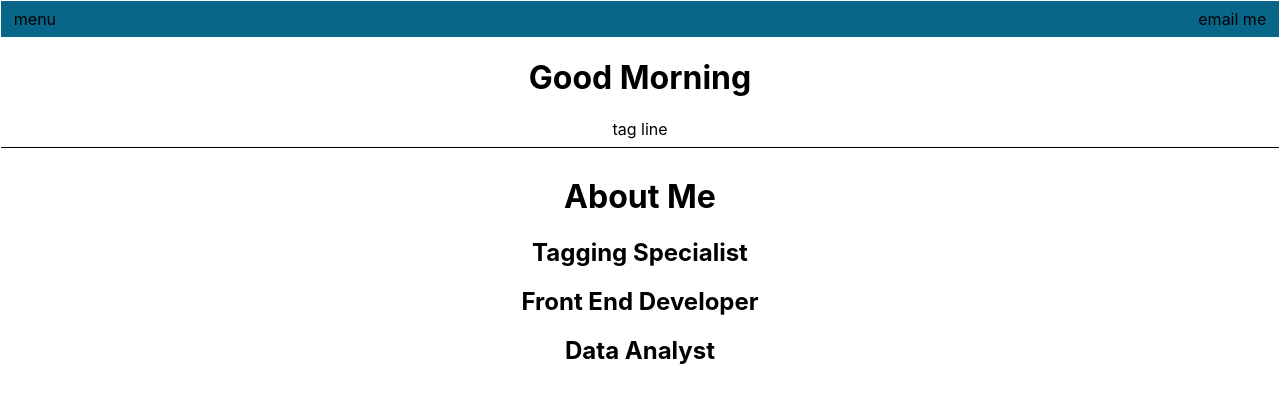
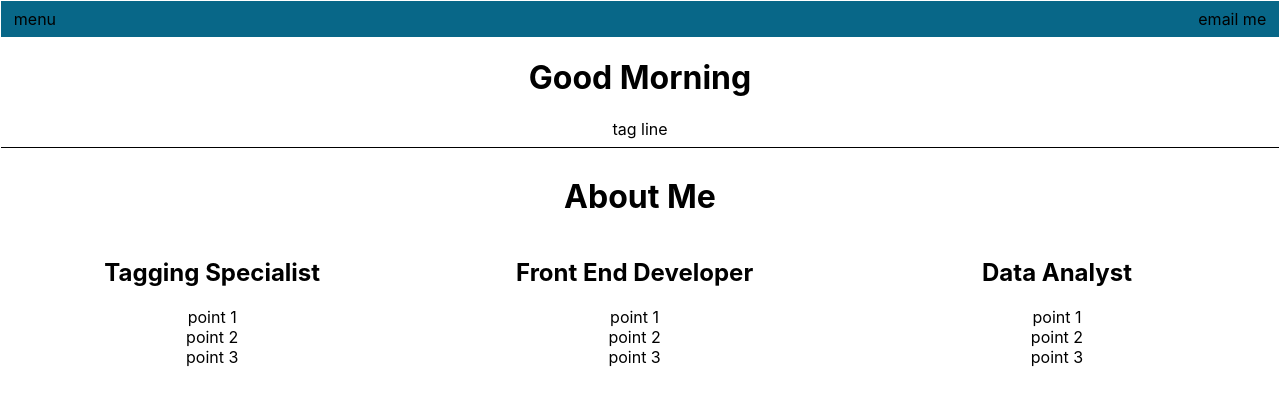
Before and after one commit to BenFischer001/PersonalWebsite, a React (Create React App) app: page / in a window 1280 px wide. Shown: the top 406 px of the page. Built offline with nearby package versions, Linux system fonts and the light colour scheme.

Commit message:
add: colum structure to about me cards + sub points + centered sub points

```diff
--- a/src/App.css
+++ b/src/App.css
@@ -30,6 +30,11 @@
   color: #61dafb;
 }
 
+.infoCards {
+  display: grid;
+  grid-template-columns: 33vw 33vw 33vw;
+}
+
 @keyframes App-logo-spin {
   from {
     transform: rotate(0deg);
--- a/src/App.js
+++ b/src/App.js
@@ -12,9 +12,11 @@ function App() {
         <Title title={'Good Morning'} underText={'tag line'}/>
         <Line/>
         <Title title={'About Me'}/>
-        <InfoCard title={'Tagging Specialist'}/>
-        <InfoCard title={'Front End Developer'}/>
-        <InfoCard title={'Data Analyst'}/>
+        <div className='infoCards'>
+          <InfoCard title={'Tagging Specialist'} points={['point 1','point 2','point 3']}/>
+          <InfoCard title={'Front End Developer'} points={['point 1','point 2','point 3']}/>
+          <InfoCard title={'Data Analyst'} points={['point 1','point 2','point 3']}/>
+        </div>
     </div>
   );
 }
--- a/src/Components/CSS/InfoCard.css
+++ b/src/Components/CSS/InfoCard.css
@@ -1,3 +1,11 @@
 .infoCard{
 
 }
+
+.point {
+    list-style-type: none;
+}
+
+.pointsList {
+    padding: 0;
+}
--- a/src/Components/InfoCard.js
+++ b/src/Components/InfoCard.js
@@ -1,10 +1,11 @@
 import './CSS/InfoCard.css'
 
-const InfoCard = ({title}) => {
+const InfoCard = ({title, points}) => {
+    const subPoints = points.map(point => <li className='point'>{point}</li>)
     return (
         <div className='infoCard'>
             <h2>{title}</h2>
-
+            <ul className='pointsList'>{subPoints}</ul>
         </div>
     )
 }
```
